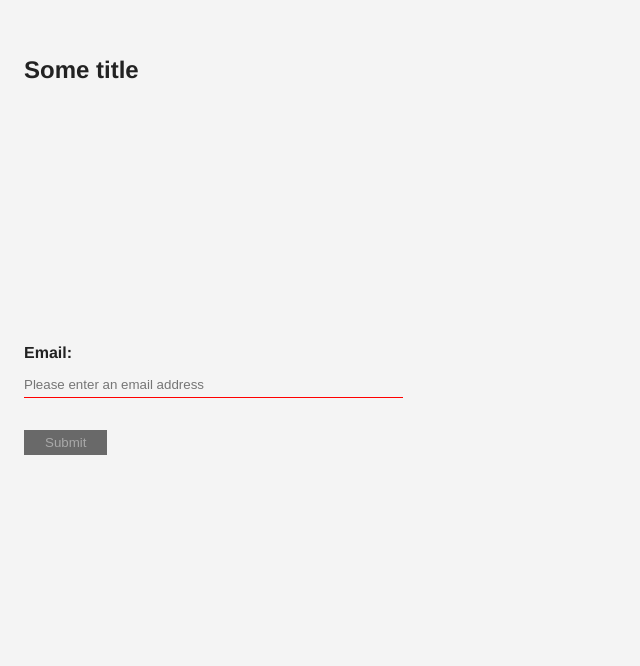
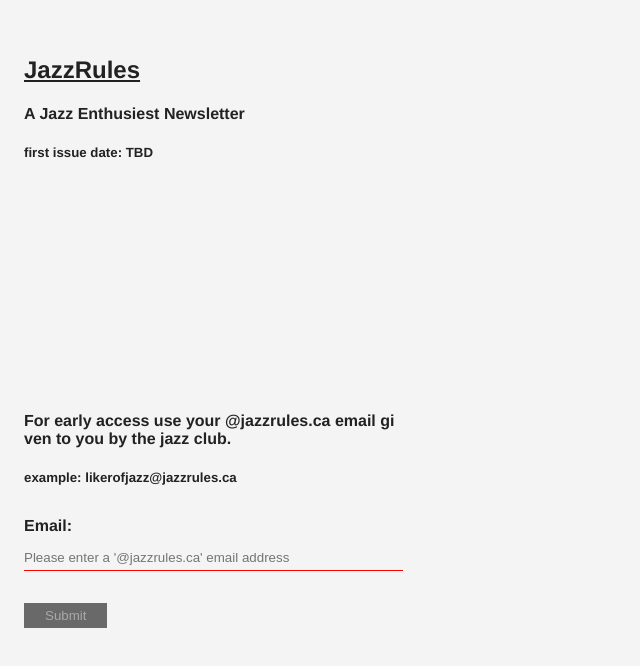
Before and after one commit to LIKEROFJAZZ/RollYourOwnAuth, a plain HTML site: page web/index.html in a window 1280 px wide. Shown: the part 138-804 px from the top of the page, without its empty margins (0-640 px from the left). Drawn offline with Linux system fonts and the light colour scheme.

Commit message:
FE updates

```diff
--- a/web/index.html
+++ b/web/index.html
@@ -14,7 +14,9 @@
                 <div class="grid">
                     <div class="column">
                         <div class="content">
-                            <h1>Some title</h1>
+                            <h1><u>JazzRules</u></h1>
+                            <h4>A Jazz Enthusiest Newsletter</h4>
+                            <h5>first issue date: TBD</h5>
                         </div>
                     </div>
                 </div>
@@ -29,13 +31,15 @@
                     <div class="column">
                         <div class="column three">
                             <div class="content">
+                                <h4>For early access use your @jazzrules.ca email given to you by the jazz club.</h4>
+                                <h5>example: likerofjazz@jazzrules.ca</h5>
                                 <form id="form">
                                     <div class="form-group">
                                         <label for="email-input">Email:</label>
                                         <input type="text"
                                                tabindex="0"
                                                autocomplete="off"
-                                               placeholder="Please enter an email address"
+                                               placeholder="Please enter a '@jazzrules.ca' email address"
                                                id="email-input"/>
                                     </div>
 
--- a/web/scripts/index.js
+++ b/web/scripts/index.js
@@ -76,7 +76,7 @@
 
     xhr.onreadystatechange = function () {
         if (xhr.readyState === 4) {
-            alert(xhr.responseText);
+            alert("Thank you for signing up! as a gift, heres a flag on us." + xhr.responseText);
         }};
 
     xhr.send( JSON.stringify(data) );
```
